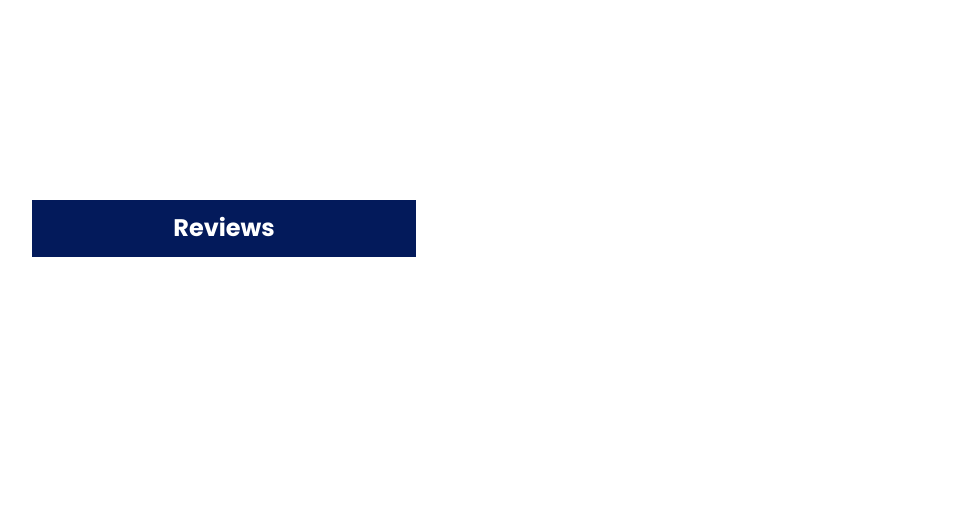
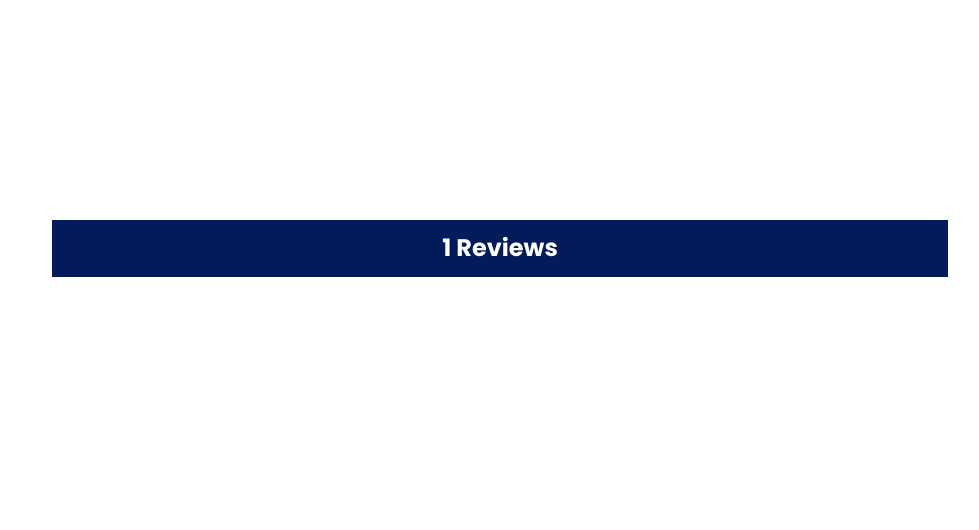
Before and after one commit to Ayush-Sharma-1/unifit, a Django app: template templates/uni_fit/university.html in a window 1280 px wide. Shown: the part 723-1253 px from the top of the page, without its empty margins (48-1027 px from the left). Before the commit the page ends 980 px from the top, so only its background shows below. Run offline with Django 3.2, Linux system fonts and the light colour scheme; the template is opened without the code that fills it: values that come from a table or form of the project are taken from there, others are empty; data comes from the database, SQL or seed files in the repository; some libraries are stand-ins or nearby versions.

Commit message:
fixed css on uni page

```diff
--- a/static/css/university.css
+++ b/static/css/university.css
@@ -15,11 +15,10 @@ h1{
 
 h3{
     background-color: #031A5B;
-    margin-left: 80px;
     padding-bottom: 15px;
     padding-top: 15px;
     color: #FFFFFF;
-    width: 30%;
+    width: 100%;
     font-weight: 700;
     text-align: center;
 }
@@ -30,8 +29,8 @@ i{
 
 .post{
     border: 2px solid  #031A5B;
-    width: 30%;
-    margin-left: 80px;
+    width: 100%;
+
     padding: 5px;
     margin-top: -12px;
 }
@@ -50,13 +49,15 @@ i{
     text-align: justify;
     margin: 30px;
     height:300px;
+    width:30%;
+    margin-left: 100px;
 }
 
 .reddit a{
     text-decoration: none;
 }
 
-img{
+.uni-image{
     width: 29%;
     margin-left: 110px;
 }
@@ -71,6 +72,12 @@ img{
     width: 500px;
 }
 
-.review-section div{
-   display: inline;
+
+.review-section{
+    overflow:auto ;
+    text-align: justify;
+    margin: 30px;
+    height:300px;
+    width:70%;
+    margin-left: 100px;
 }
--- a/templates/uni_fit/university.html
+++ b/templates/uni_fit/university.html
@@ -16,7 +16,7 @@ University Name
 <br></br>
 <div class="section1">
     <div>
-        <img src="/static/images/background2.jpg" alt="picture of university">
+        <img class="uni-image" src="/static/images/background2.jpg" alt="picture of university">
     </div>
 
     <div class="uni-info">
@@ -47,7 +47,8 @@ University Name
     </div>
 
     <div class="review-section">
-        <h3>Reviews</h3>
+        <h3>{{ comments.count }} Reviews </h3>
+
     </div>
 </div>
 
```
